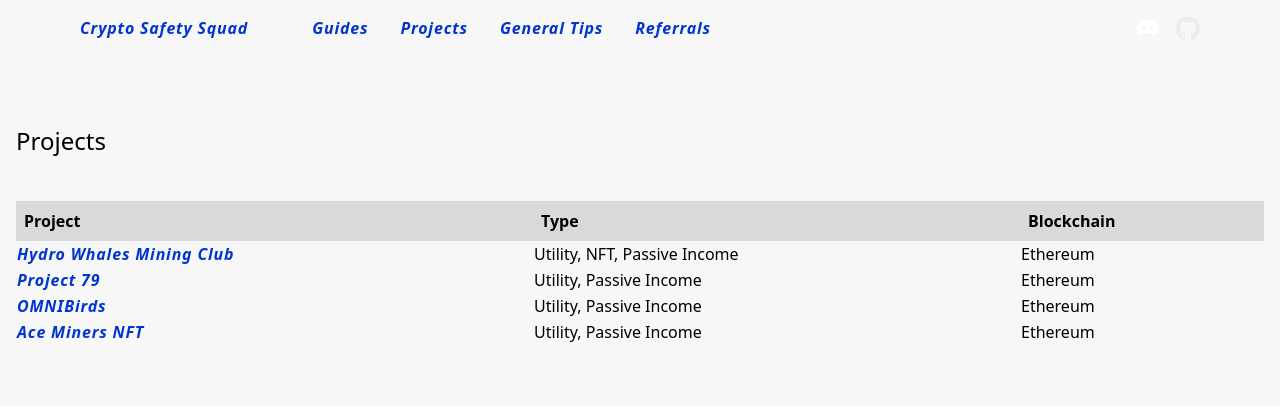
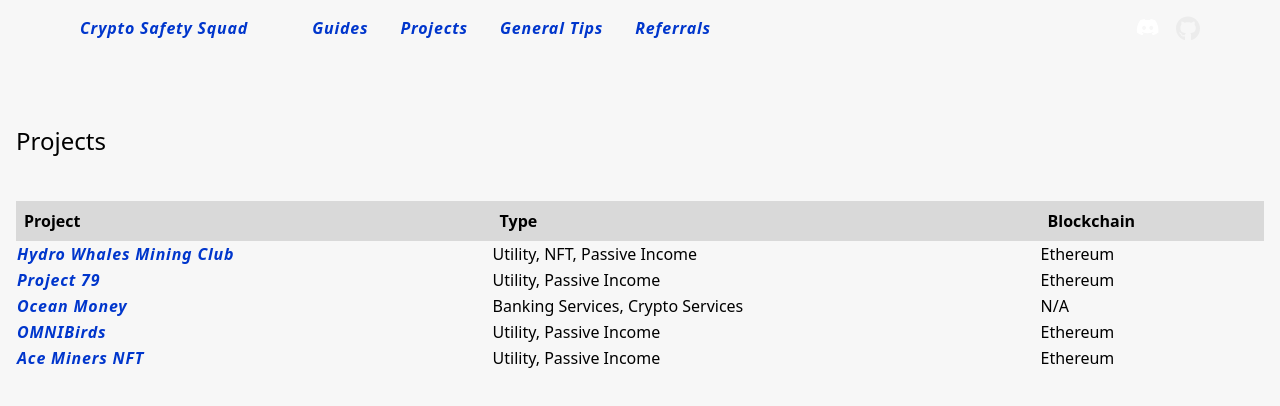
Before and after one commit to CryptoSafetySquad/website, a Next.js app: page /projects in a window 1280 px wide. Shown: the top 406 px of the page. Built offline with nearby package versions, Linux system fonts and the light colour scheme.

Commit message:
Add ocean money to projects page.

```diff
--- a/pages/projects.tsx
+++ b/pages/projects.tsx
@@ -4,6 +4,7 @@ import Page from '../Components/Page'
 const projects = [
   {name: 'Hydro Whales Mining Club', slug: 'hydro-whales', type: 'Utility, NFT, Passive Income', blockchain: 'Ethereum'},
   {name: 'Project 79', slug: 'project79', type: 'Utility, Passive Income', blockchain: 'Ethereum'},
+  {name: 'Ocean Money', slug: 'ocean-money', type: 'Banking Services, Crypto Services', blockchain: 'N/A'},
   {name: 'OMNIBirds', slug: 'omnibirds', type: 'Utility, Passive Income', blockchain: 'Ethereum'},
   {name: 'Ace Miners NFT', slug: 'aceminers', type: 'Utility, Passive Income', blockchain: 'Ethereum'},
 ]
```
